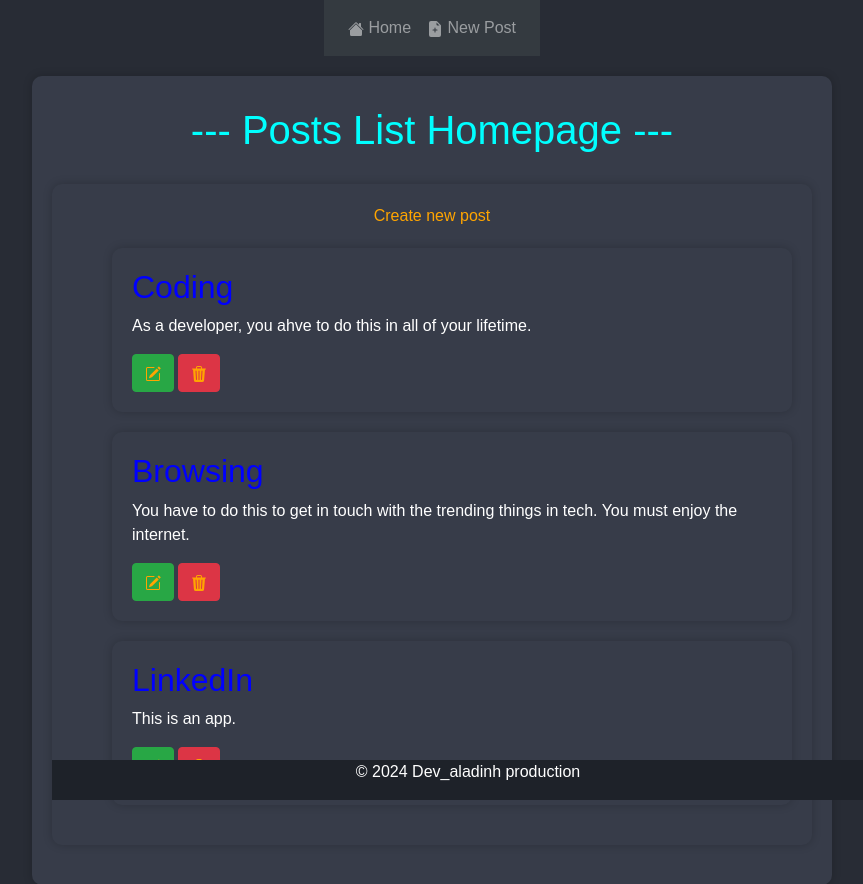
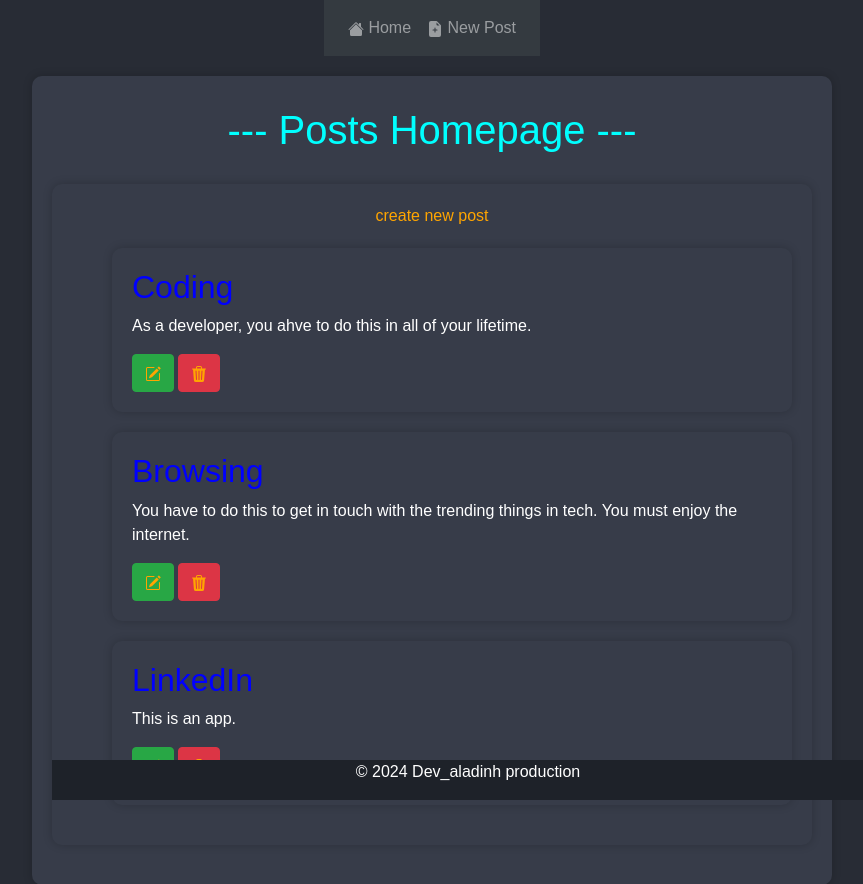
Before and after one commit to harizonelopez/Django-blog-post, a Django app: page /home/ in a window 1280 px wide. Shown: the top 884 px of the page, without its empty margins (208-1071 px from the left). Run offline with Django 5.2, Linux system fonts and the light colour scheme; data comes from the database, SQL or seed files in the repository; some libraries are stand-ins or nearby versions.

Commit message:
Update home.html

```diff
--- a/myblog/templates/home.html
+++ b/myblog/templates/home.html
@@ -65,9 +65,9 @@
 </head>
 <body>
     <section>
-        <h1 align="center">--- Posts List Homepage ---</h1>
+        <h1 align="center">--- Posts Homepage ---</h1>
         <section>
-            <p align="center"><a href="{% url 'new_post' %}">Create new post</a></p>
+            <p align="center"><a href="{% url 'new_post' %}">create new post</a></p>
             <ul>
                 {% for post in posts %}
                 <section>
```
